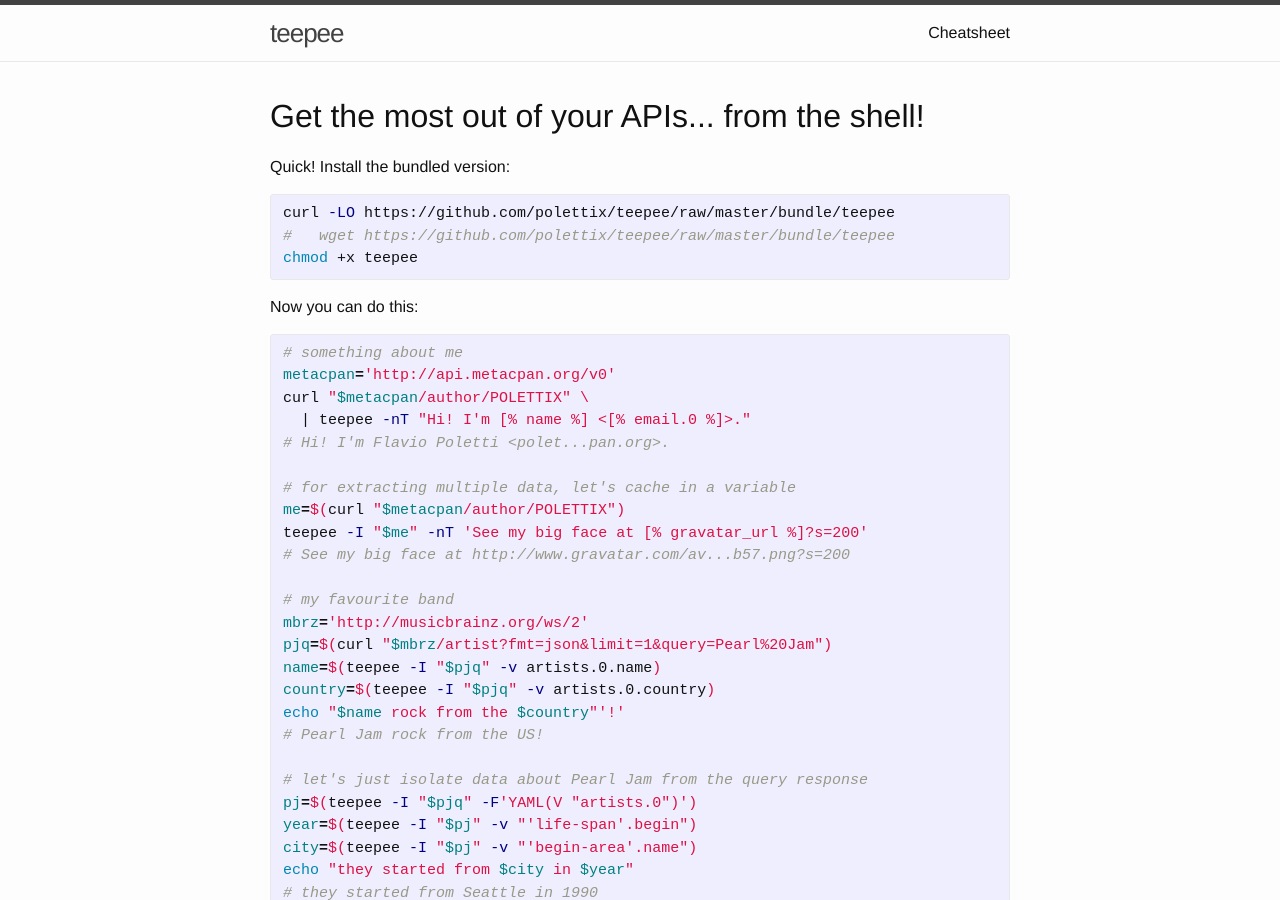
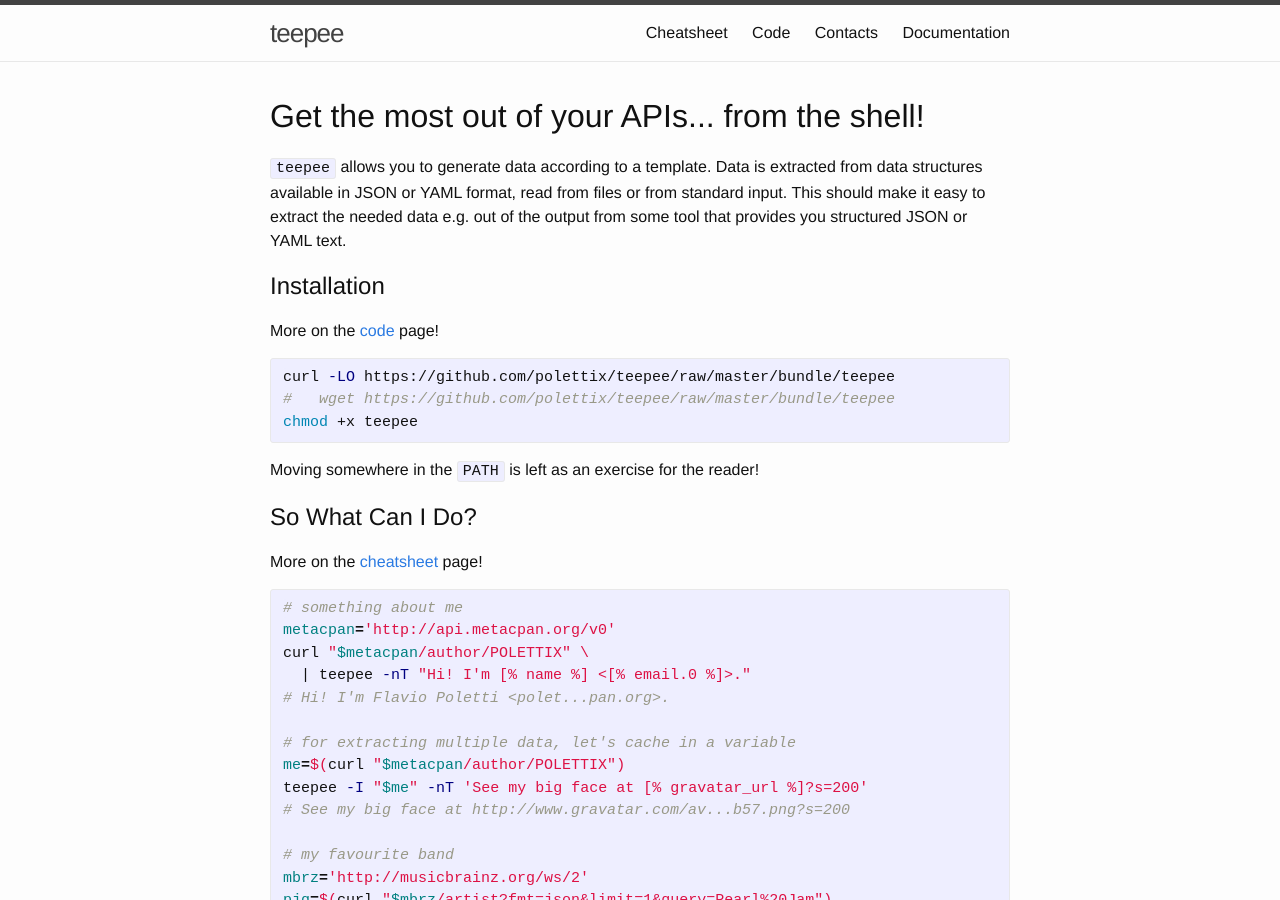
Before and after one commit to polettix/teepee, a Jekyll site: the page built from index.html, in a window 1280 px wide and 900 px high. Built offline with Jekyll 4.4.1, drawn with Linux system fonts in a browser that asks for light colours; some of the changed text lies outside the part shown.

Commit message:
teepee site has a good shape now

```diff
--- a/_includes/footer.html
+++ b/_includes/footer.html
@@ -2,17 +2,9 @@
 
   <div class="wrapper">
 
-    <h2 class="footer-heading">{{ site.title }}</h2>
+    <div class="footer-col-wrapper">
 
-    <div class="footer-col-wrapper">
-      <div class="footer-col  footer-col-1">
-        <ul class="contact-list">
-          <li>{{ site.title }}</li>
-          <li><a href="mailto:{{ site.email }}">{{ site.email }}</a></li>
-        </ul>
-      </div>
-
-      <div class="footer-col  footer-col-2">
+      <div class="footer-col footer-col-1">
         <ul class="social-media-list">
           {% if site.github_username %}
           <li>
@@ -45,9 +37,13 @@
         </ul>
       </div>
 
-      <div class="footer-col  footer-col-3">
-        <p class="text">{{ site.description }}</p>
+      <div class="footer-col">
+        <ul class="contact-list">
+            <li>{{ site.title }}</li>
+            <li>{{ site.description }}</li>
+        </ul>
       </div>
+
     </div>
 
   </div>
--- a/index.html
+++ b/index.html
@@ -6,7 +6,17 @@ layout: default
 
     <h1>Get the most out of your APIs... from the shell!</h1>
 
-    <p>Quick! Install the bundled version:</p>
+    <p><code>teepee</code> allows you to generate data according to a
+    template. Data is extracted from data structures available in JSON
+    or YAML format, read from files or from standard input. This should
+    make it easy to extract the needed data e.g. out of the output from
+    some tool that provides you structured JSON or YAML text.</p>
+
+    <h2>Installation</h2>
+
+    <p>More on the <a
+        href="{{ "/download/" | prepend: site.baseurl}}">code</a>
+    page!</p>
 
 {% highlight bash %}
 curl -LO https://github.com/polettix/teepee/raw/master/bundle/teepee
@@ -14,7 +24,12 @@ curl -LO https://github.com/polettix/teepee/raw/master/bundle/teepee
 chmod +x teepee
 {% endhighlight %}
 
-<p>Now you can do this:</p>
+    <p>Moving somewhere in the <code>PATH</code> is left as an exercise
+    for the reader!</p>
+
+    <h2>So What Can I Do?</h2>
+
+    <p>More on the <a href="{{ "/cheatsheet/" | prepend: site.baseurl }}">cheatsheet</a> page!</p>
 
 {% highlight bash %}
 # something about me
```
Also changed, not shown: code.md (added, +143 -0 lines), contacts.md (added, +17 -0 lines), documentation.md (added, +29 -0 lines).
